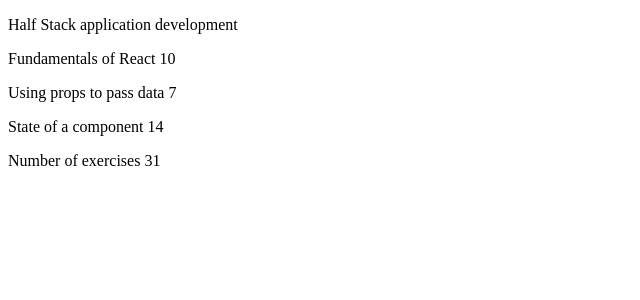
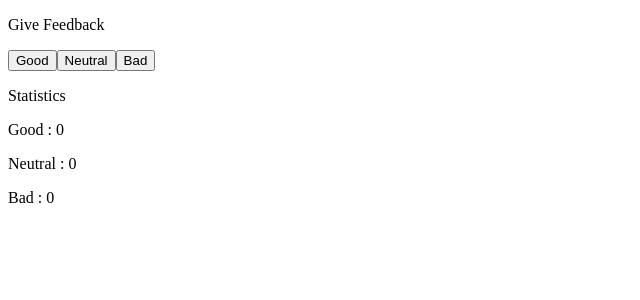
Before and after one commit to AkshayShelke-21/full-stack-open-2023, a React (Vite) app in the folder part1/react-app/: page / in a window 1280 px wide. Shown: the top 300 px of the page, without its empty margins (0-640 px from the left). Built offline with nearby package versions, Linux system fonts and the light colour scheme.

Commit message:
Unicafe [Exercise 1.6]

```diff
--- a/part1/react-app/src/App.jsx
+++ b/part1/react-app/src/App.jsx
@@ -1,69 +1,37 @@
-/* eslint-disable react/prop-types */
+import { useState } from "react";
 
-const Header = (props) => {
+const App = () => {
+  // save clicks of each button to its own state
+  const [good, setGood] = useState(0);
+  const [neutral, setNeutral] = useState(0);
+  const [bad, setBad] = useState(0);
+
+  const handleGoodClick = () => {
+    setGood(good + 1);
+  };
+
+  const handleNeutralClick = () => {
+    setNeutral(neutral + 1);
+  };
+
+  const handleBadClick = () => {
+    setBad(bad + 1);
+  };
 
   return (
     <div>
-      <p>{props.course}</p>
-    </div>
-  );
-};
-
-const Part = (props) => {
-  return (
-    <>
-      <p>
-        {props.part} {props.exercise}
-      </p>
-    </>
-  )
-};
-
-const Content = (props) => {
-  return (
-    <>
-      <Part part={props.parts[0].name} exercise={props.parts[0].exercises}/>
-      <Part part={props.parts[1].name} exercise={props.parts[1].exercises}/>
-      <Part part={props.parts[2].name} exercise={props.parts[2].exercises}/>
-    </>
-  );
-};
-
-
-
-const Total = (props) => {
-    return(
       <div>
-        <p>Number of exercises {props.total}</p>
+        <p>Give Feedback</p>
+        <button onClick={handleGoodClick}>Good</button>
+        <button onClick={handleNeutralClick}>Neutral</button>
+        <button onClick={handleBadClick}>Bad</button>
       </div>
-    )
-}
-
-const App = () => {
-  const course = {
-    name: 'Half Stack application development',
-    parts: [
-      {
-        name: 'Fundamentals of React',
-        exercises: 10
-      },
-      {
-        name: 'Using props to pass data',
-        exercises: 7
-      },
-      {
-        name: 'State of a component',
-        exercises: 14
-      }
-    ]
-  }
-
-
-  return (
-    <div>
-      <Header course={course.name} />
-      <Content parts={course.parts}/>
-      <Total total={course.parts[0].exercises + course.parts[1].exercises + course.parts[2].exercises}/>
+      <div>
+        <p>Statistics</p>
+        <p>Good : {good}</p>
+        <p>Neutral : {neutral}</p>
+        <p>Bad : {bad}</p>
+      </div>
     </div>
   );
 };
```
